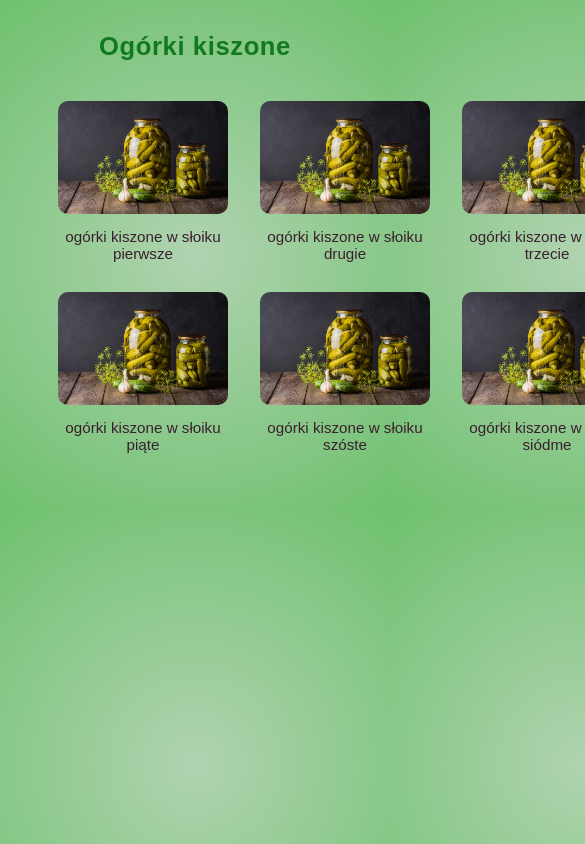
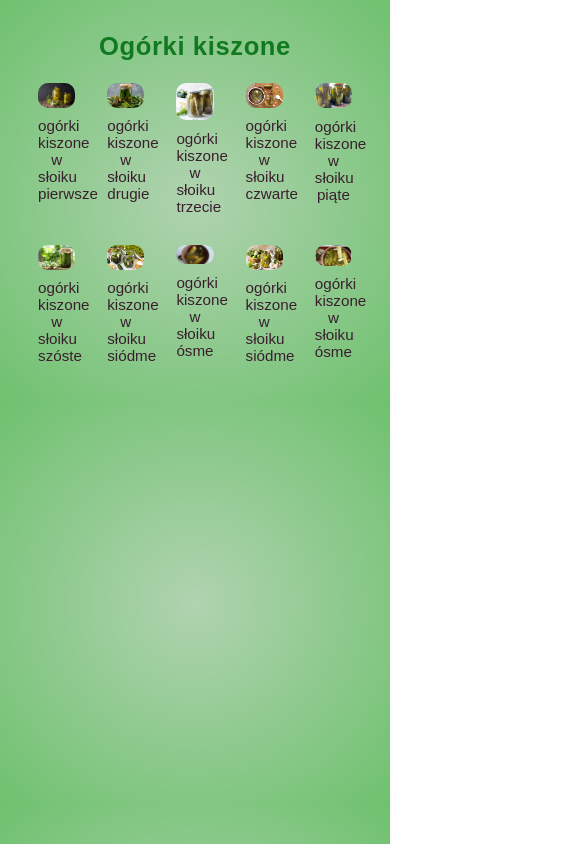
Before and after one commit to mangolinirb-prog/elo, a plain HTML site: page index1.html in a window 390 px wide. Shown: the top 844 px of the page, 585 px wide, since content can reach past the window. Drawn offline with Linux system fonts and the light colour scheme.

Commit message:
Refactor gallery layout and add new images
Updated the gallery layout to use flexbox for better responsiveness and added additional images.

```diff
--- a/index1.html
+++ b/index1.html
@@ -8,12 +8,20 @@
 			body{font-family: "Luminari", fantasy, serif; background: radial-gradient(circle,#b0d3b0,#6fc16f); color:#222; margin:0; padding:2rem}
 			h1{text-align:center;margin:0 0 1rem 0;font-size:1.6rem;color:#117a21;letter-spacing:0.6px}
 
-			.gallery{margin:0 auto;border-collapse:separate;border-spacing:20px 18px}
-			.gallery td{vertical-align:top;text-align:center;padding:6px}
 
-			.gallery img{width:170px;height:auto;border-radius:10px}
+			.gallery{ display:flex; flex-wrap:wrap; gap:18px 20px; justify-content:center; margin:0 auto; padding:0; list-style:none }
+			.gallery .item{ width:170px; text-align:center; padding:6px; box-sizing:border-box }
+
+			.gallery .item{
+				flex: 0 0 calc((100% - 80px) / 5);
+				max-width: calc((100% - 80px) / 5);
+				text-align:center; padding:6px; box-sizing:border-box
+			}
+
+			.gallery img{ width:100%; height:auto; border-radius:10px; display:block }
 
 			.caption{display:block;margin-top:.6rem;color:#3a1f2e;font-size:0.95rem}
+
 
 
 		</style>
@@ -21,19 +29,17 @@
 	<body>
 		<h1>Ogórki kiszone</h1>
 
-		<table class="gallery" cellpadding="0" cellspacing="0" border="0" aria-label="Galeria ogórków">
-			<tr>
-				<td><img src="kiszone.jpg" alt="ogórki kiszone"><span class="caption">ogórki kiszone w słoiku pierwsze</span></td>
-				<td><img src="kiszone.jpg" alt="ogórki kiszone"><span class="caption">ogórki kiszone w słoiku drugie</span></td>
-				<td><img src="kiszone.jpg" alt="ogórki kiszone"><span class="caption">ogórki kiszone w słoiku trzecie</span></td>
-				<td><img src="kiszone.jpg" alt="ogórki kiszone"><span class="caption">ogórki kiszone w słoiku czwarte</span></td>
-			</tr>
-			<tr>
-				<td><img src="kiszone.jpg" alt="ogórki kiszone"><span class="caption">ogórki kiszone w słoiku piąte</span></td>
-				<td><img src="kiszone.jpg" alt="ogórki kiszone"><span class="caption">ogórki kiszone w słoiku szóste</span></td>
-				<td><img src="kiszone.jpg" alt="ogórki kiszone"><span class="caption">ogórki kiszone w słoiku siódme</span></td>
-				<td><img src="kiszone.jpg" alt="ogórki kiszone"><span class="caption">ogórki kiszone w słoiku ósme</span></td>
-			</tr>
-		</table>
+		<div class="gallery" role="list" aria-label="Galeria ogórków">
+			<div class="item" role="listitem"><img src="kiszone.jpg" alt="ogórki kiszone"><span class="caption">ogórki kiszone w słoiku pierwsze</span></div>
+			<div class="item" role="listitem"><img src="kiszone1.jpg" alt="ogórki kiszone"><span class="caption">ogórki kiszone w słoiku drugie</span></div>
+			<div class="item" role="listitem"><img src="kiszone2.jpg" alt="ogórki kiszone"><span class="caption">ogórki kiszone w słoiku trzecie</span></div>
+			<div class="item" role="listitem"><img src="kiszone3.jpg" alt="ogórki kiszone"><span class="caption">ogórki kiszone w słoiku czwarte</span></div>
+			<div class="item" role="listitem"><img src="kiszone4.jpg" alt="ogórki kiszone"><span class="caption">ogórki kiszone w słoiku piąte</span></div>
+			<div class="item" role="listitem"><img src="kiszone5.jpg" alt="ogórki kiszone"><span class="caption">ogórki kiszone w słoiku szóste</span></div>
+			<div class="item" role="listitem"><img src="kiszone6.jpg" alt="ogórki kiszone"><span class="caption">ogórki kiszone w słoiku siódme</span></div>
+			<div class="item" role="listitem"><img src="kiszone7.jpg" alt="ogórki kiszone"><span class="caption">ogórki kiszone w słoiku ósme</span></div>
+			<div class="item" role="listitem"><img src="kiszone8.jpg" alt="ogórki kiszone"><span class="caption">ogórki kiszone w słoiku siódme</span></div>
+			<div class="item" role="listitem"><img src="kiszone9.jpg" alt="ogórki kiszone"><span class="caption">ogórki kiszone w słoiku ósme</span></div>
+		</div>
 	</body>
 </html>
```
